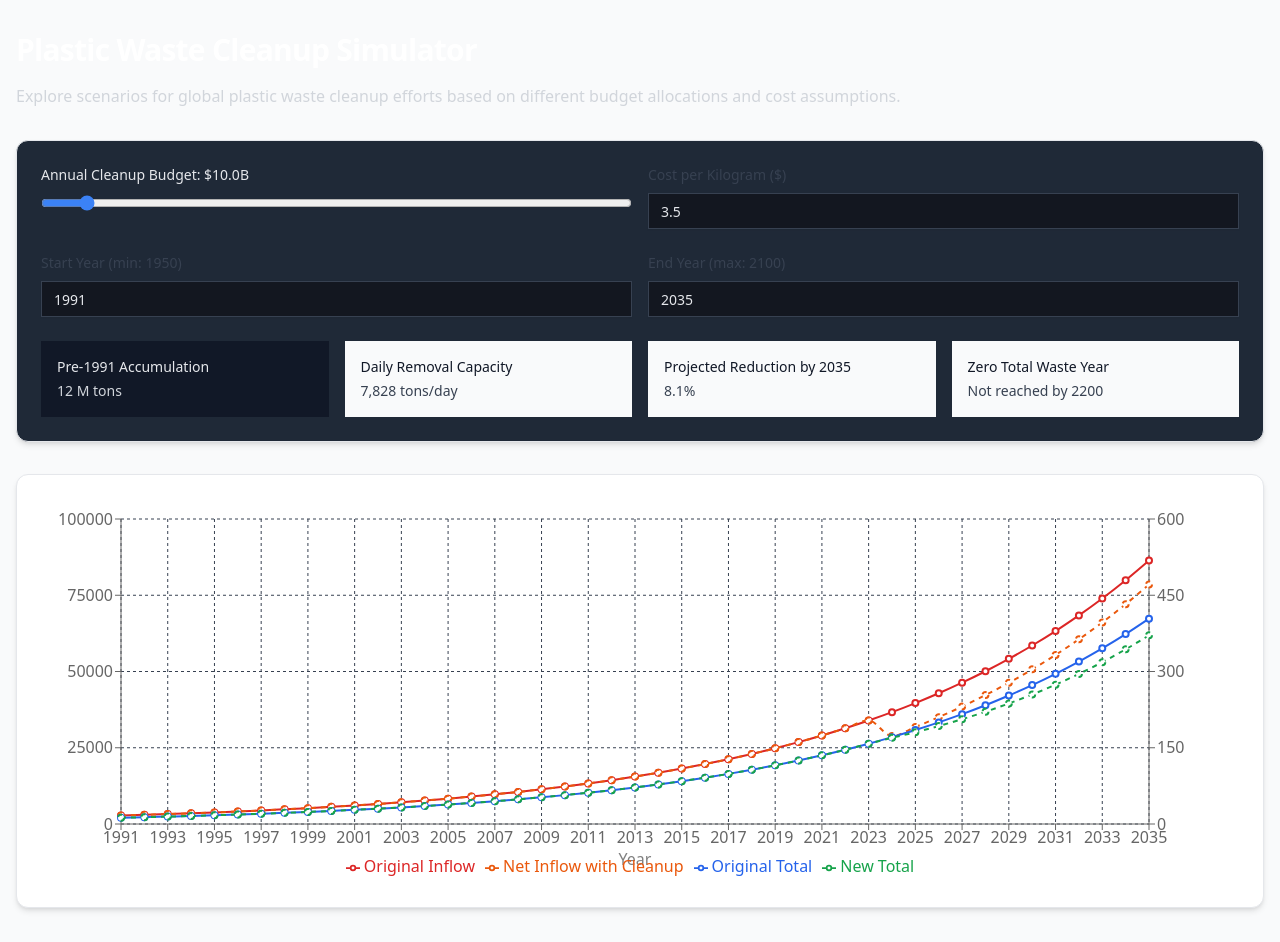
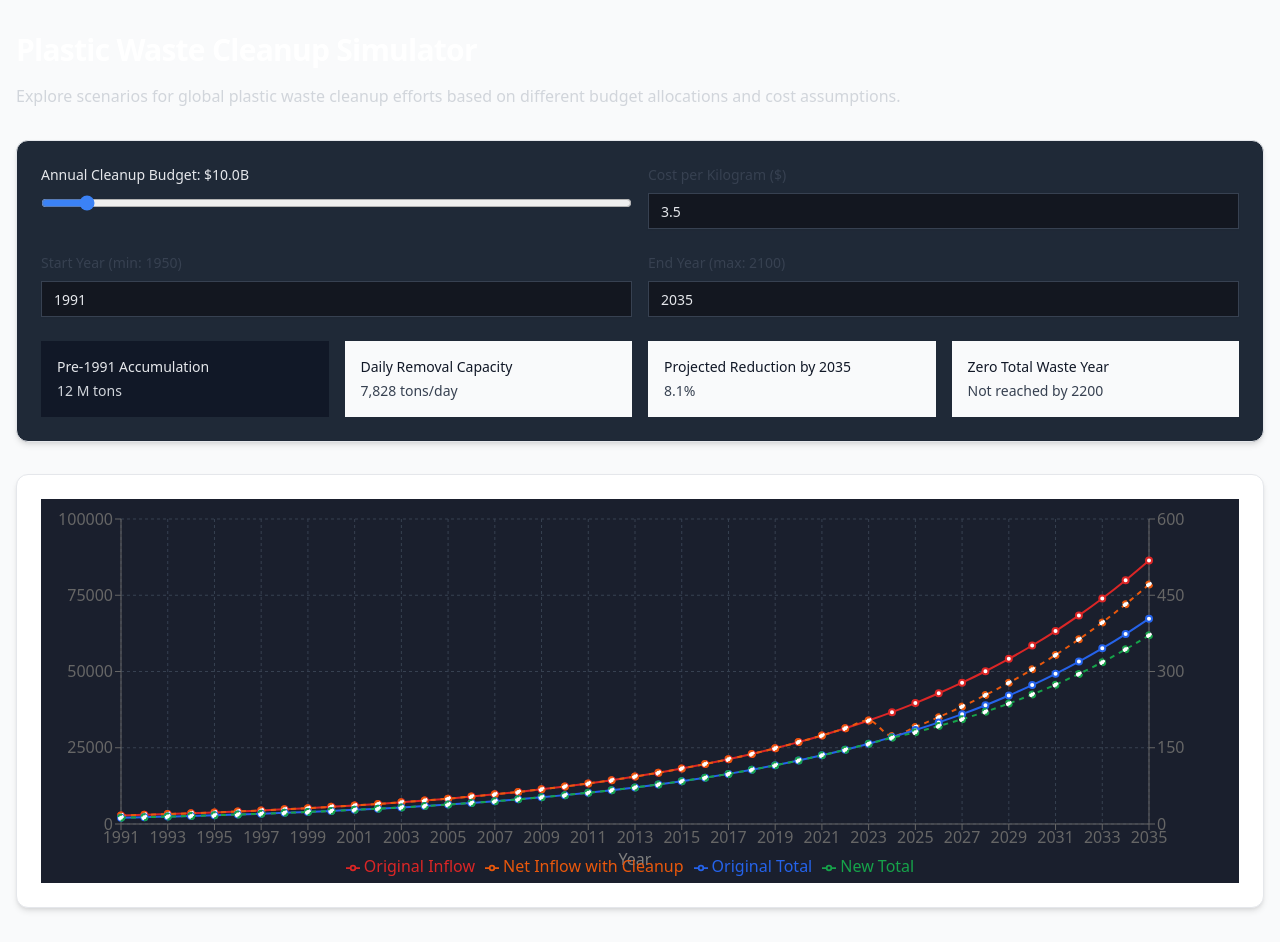
Before and after one commit to subashc2023/ocean-cleanup-simulator, a Next.js app: page / in a window 1280 px wide. Shown: the top 942 px of the page. Built offline with nearby package versions, Linux system fonts and the light colour scheme.

Commit message:
trying to make background white

```diff
--- a/src/app/globals.css
+++ b/src/app/globals.css
@@ -2,9 +2,18 @@
 @tailwind components;
 @tailwind utilities;
 
-body {
-  background-color: rgb(13, 17, 23);
+html, body {
+  background-color: #0d1117 !important;
   color: white;
+  min-height: 100vh;
+}
+
+.recharts-wrapper {
+  background-color: #1a1f2d !important;
+}
+
+.recharts-surface {
+  background-color: #1a1f2d !important;
 }
 
 input[type="number"],
--- a/src/app/layout.tsx
+++ b/src/app/layout.tsx
@@ -10,8 +10,10 @@ export default function RootLayout({
       <head>
         <title>Ocean Cleanup Simulator</title>
       </head>
-      <body className="min-h-screen bg-gray-900">
-        {children}
+      <body className="min-h-screen bg-[#0d1117]">
+        <div className="min-h-screen bg-[#0d1117]">
+          {children}
+        </div>
       </body>
     </html>
   );
```
